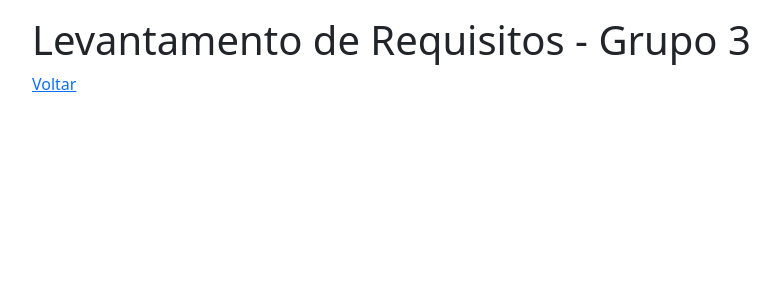
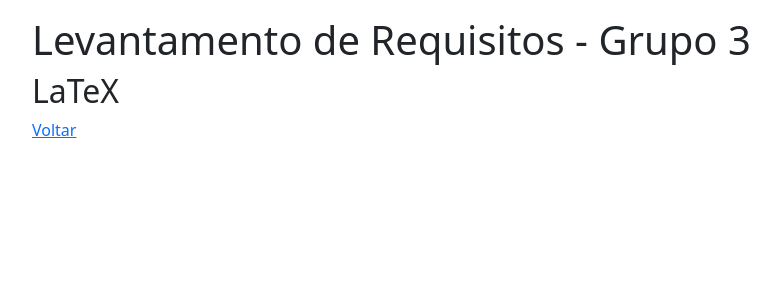
Before and after one commit to ckc-dev/CompEng, a Django app: page /latex in a window 1280 px wide. Shown: the top 300 px of the page, without its empty margins (50-830 px from the left). Run offline with Django 4.2, Linux system fonts and the light colour scheme; data that the repository does not hold is empty; parts of the project's set-up code (start-up, migrations or seed data) failed here and were passed over.

Commit message:
Add title to LaTeX page.

```diff
--- a/base/templates/base/latex.html
+++ b/base/templates/base/latex.html
@@ -1,6 +1,7 @@
 {% extends 'main.html' %}
 
 {% block body %}
+  <h2>{% block title %}LaTeX{% endblock %}</h2>
   <a class="d-block mb-3" href="{% url 'index' %}">Voltar</a>
   <pre><code>{{ string }}</code></pre>
 {% endblock %}
```
